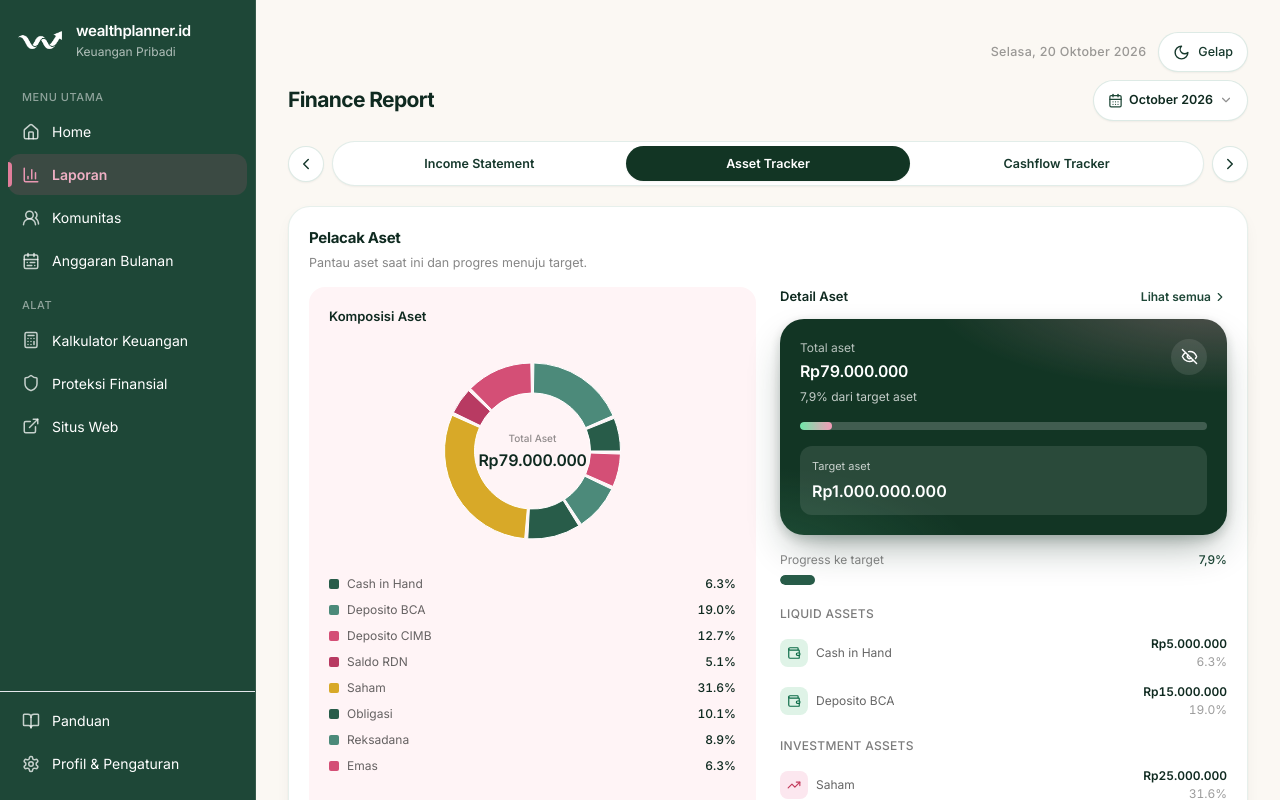
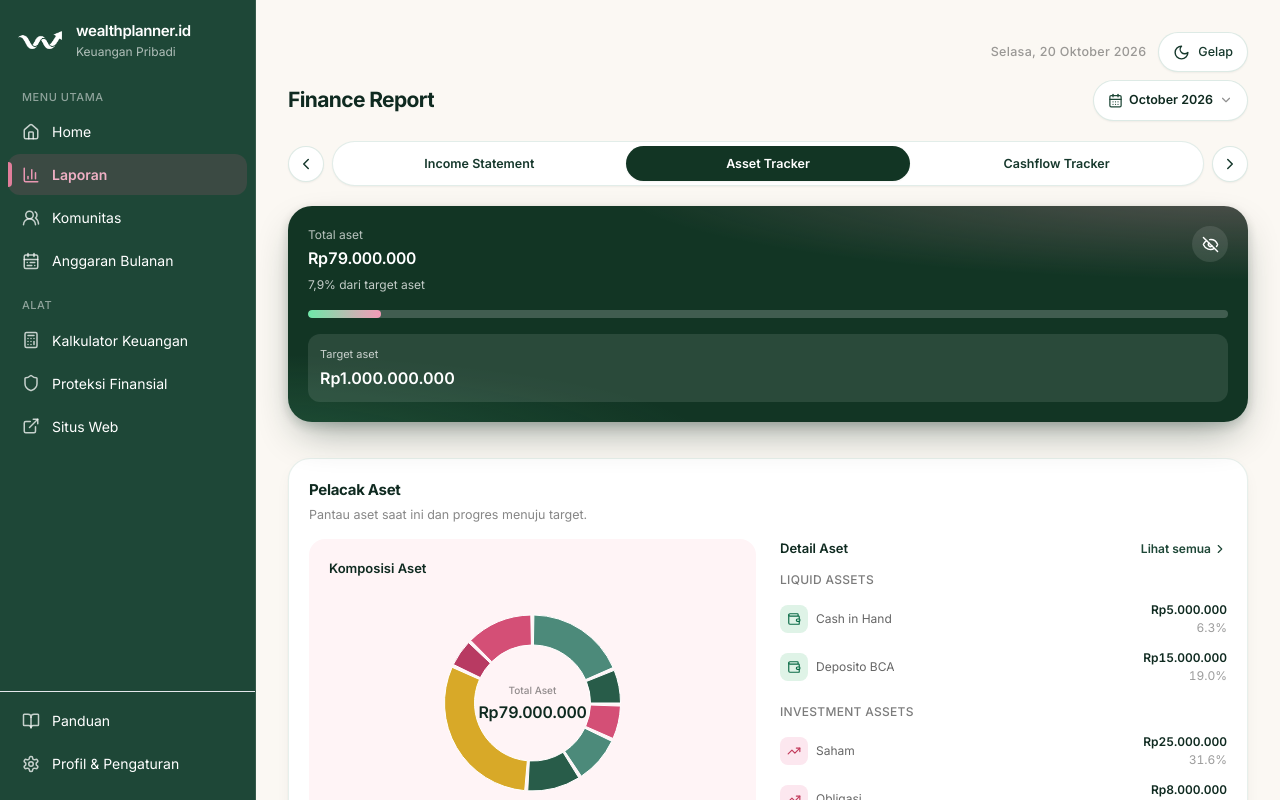
Before and after one commit to jasminework2023/personal-wealthplanner, a React (Vite) app: page /dashboard/finance in a window 1280 px wide. Both pictures are taken after a click on the button "Asset Tracker". Shown: the top 800 px of the page. Built offline with nearby package versions, Linux system fonts and the light colour scheme; the HTML template or start-up script is replaced by a standard one.

Commit message:
Move asset total and target above composition and asset details

```diff
--- a/src/pages/DashboardFinance.tsx
+++ b/src/pages/DashboardFinance.tsx
@@ -331,17 +331,6 @@ export function DashboardFinance() {
 
       {activeReportTab === "assets" && <>
       {/* E. Asset Tracker */}
-      <ChartCard title={id ? "Pelacak Aset" : "Asset Tracker"} subtitle={id ? "Pantau aset saat ini dan progres menuju target." : "Track your current assets and progress toward your goal."}>
-        <div className="grid grid-cols-1 lg:grid-cols-2 gap-6">
-          <div className="order-2 lg:order-2">
-            <div className="mb-3 flex items-center justify-between gap-3">
-              <p className="text-[13px] font-semibold text-forest-900">Detail Aset</p>
-              {((assets.liquidAssets.length > 2 || assets.investmentAssets.length > 2)) && (
-                <button type="button" onClick={() => setShowAllAssets((value) => !value)} className="inline-flex shrink-0 items-center gap-0.5 text-[12px] font-semibold text-forest-700 hover:text-forest-900">
-                  {showAllAssets ? "Sembunyikan" : "Lihat semua"} <ChevronRight size={14} className={showAllAssets ? "rotate-90" : ""}/>
-                </button>
-              )}
-            </div>
             <div className="hero-forest mb-4 rounded-[24px] p-5 text-white shadow-float">
               <div className="flex items-start justify-between gap-3">
                 <div className="min-w-0 flex-1">
@@ -360,18 +349,17 @@ export function DashboardFinance() {
                 {editingAssetTarget ? <div className="mt-2 flex gap-2"><input inputMode="numeric" value={assetTargetInput} onChange={(e) => setAssetTargetInput(e.target.value.replace(/[^0-9]/g, ""))} className="min-w-0 flex-1 rounded-lg border border-white/20 bg-white px-2.5 py-2 text-[13px] text-charcoal outline-none focus:border-forest-400" placeholder="Target aset" /><button type="button" disabled={savingAssetTarget} onClick={async () => { const token = getStoredToken(); if (!token) return; setSavingAssetTarget(true); try { const res = await fetch(`${API_BASE}/update-asset-target`, { method: "POST", headers: { "Content-Type": "application/json" }, body: JSON.stringify({ token, value: Number(assetTargetInput) || 0 }) }); if (!res.ok) throw new Error("Gagal menyimpan target"); setEditingAssetTarget(false); window.dispatchEvent(new CustomEvent("wealthplanner:asset-updated")); } catch (e) { console.error(e); } finally { setSavingAssetTarget(false); } }} className="rounded-lg bg-white px-3 py-2 text-[12px] font-semibold text-forest-900 disabled:opacity-50">{savingAssetTarget ? "..." : "Simpan"}</button></div> : <p className="mt-1 text-[16px] font-semibold">{assets.target > 0 ? (assetValuesHidden ? "Rp ••••••••" : formatRupiah(assets.target)) : "Belum diatur"}</p>}
               </div>
             </div>
-            {assets.target > 0 && (
-              <>
-                <div className="flex items-center justify-between text-[12px] text-charcoal/55 mb-1.5">
-                  <span>Progress ke target</span>
-                  <span className="font-medium text-forest-700">{formatPercent(assetProgress)}</span>
-                </div>
-                <div className="w-full h-2.5 rounded-full bg-charcoal/8 overflow-hidden mb-5">
-                  <div className="h-full bg-forest-600 rounded-full" style={{ width: `${Math.min(assetProgress, 100)}%` }} />
-                </div>
-              </>
-            )}
-
+            <ChartCard title={id ? "Pelacak Aset" : "Asset Tracker"} subtitle={id ? "Pantau aset saat ini dan progres menuju target." : "Track your current assets and progress toward your goal."}>
+        <div className="grid grid-cols-1 lg:grid-cols-2 gap-6">
+          <div className="order-2 lg:order-2">
+            <div className="mb-3 flex items-center justify-between gap-3">
+              <p className="text-[13px] font-semibold text-forest-900">Detail Aset</p>
+              {((assets.liquidAssets.length > 2 || assets.investmentAssets.length > 2)) && (
+                <button type="button" onClick={() => setShowAllAssets((value) => !value)} className="inline-flex shrink-0 items-center gap-0.5 text-[12px] font-semibold text-forest-700 hover:text-forest-900">
+                  {showAllAssets ? "Sembunyikan" : "Lihat semua"} <ChevronRight size={14} className={showAllAssets ? "rotate-90" : ""}/>
+                </button>
+              )}
+            </div>
             {(assets.liquidAssets.length > 0 || isRealData) && (
               <div className="mb-3">
                 <p className="text-[12px] font-medium text-charcoal/60 uppercase tracking-wide mb-1.5">Liquid Assets</p>
```
